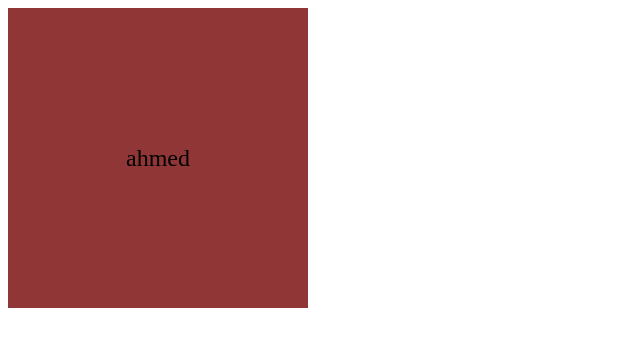
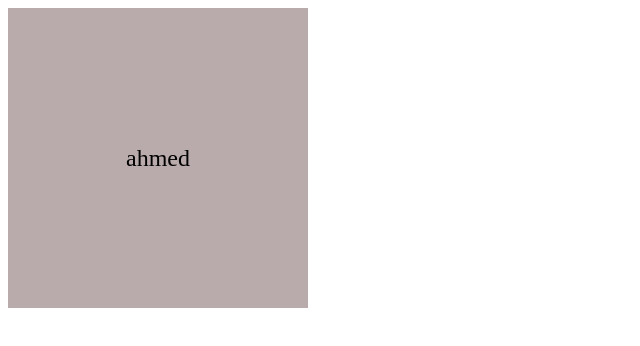
Before and after one commit to a3h3/The_Form_UI, a plain HTML site: page index.html in a window 1280 px wide. Shown: the whole page, without its empty margins (0-640 px from the left). Drawn offline with Linux system fonts and the light colour scheme.

Commit message:
ahmed yasser background

```diff
--- a/style.css
+++ b/style.css
@@ -3,7 +3,7 @@ div
 {
     width: 300px;
     height: 300px;
-    background: #903636;
+    background: #b9abab;
     display: flex;
     justify-content: center;
     align-items: center;
```
